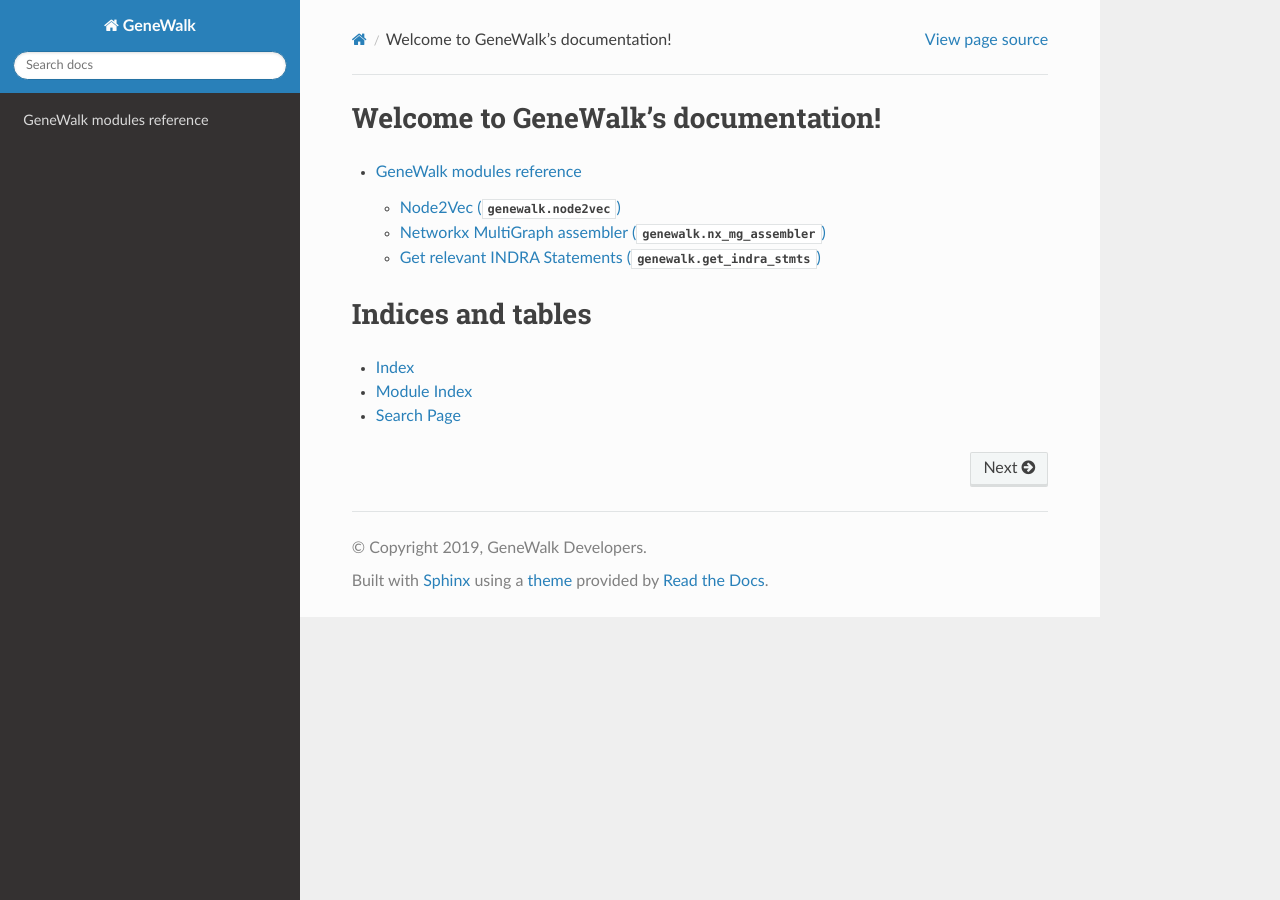
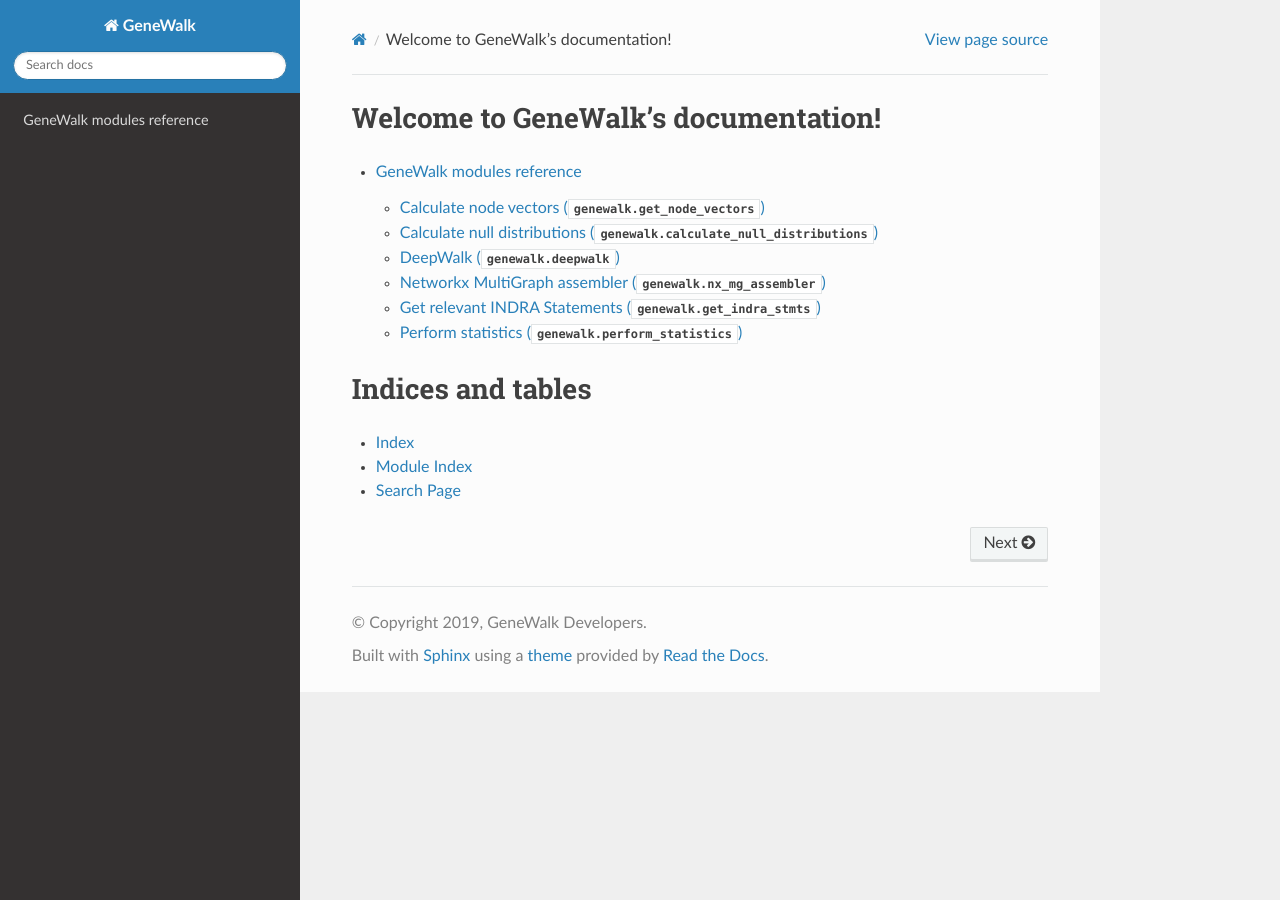
Before and after one commit to churchmanlab/genewalk, a Sphinx documentation site: the page built from doc/index.rst, in a window 1280 px wide. Built offline with Sphinx 7.4.7 and the Read the Docs theme 2.0.0, drawn with Linux system fonts in a browser that asks for light colours; formulas are drawn with MathJax 3.

Commit message:
Add missing modules to doc index

```diff
--- a/doc/modules/genewalk.rst
+++ b/doc/modules/genewalk.rst
@@ -1,7 +1,21 @@
-Node2Vec (:py:mod:`genewalk.node2vec`)
+Calculate node vectors (:py:mod:`genewalk.get_node_vectors`)
+============================================================
+
+.. automodule:: genewalk.get_node_vectors
+    :members:
+    :show-inheritance:
+
+Calculate null distributions (:py:mod:`genewalk.calculate_null_distributions`)
+==============================================================================
+
+.. automodule:: genewalk.calculate_null_distributions
+    :members:
+    :show-inheritance:
+
+DeepWalk (:py:mod:`genewalk.deepwalk`)
 ======================================
 
-.. automodule:: genewalk.node2vec
+.. automodule:: genewalk.deepwalk
     :members:
     :show-inheritance:
 
@@ -18,3 +32,10 @@ Get relevant INDRA Statements (:py:mod:`genewalk.get_indra_stmts`)
 .. automodule:: genewalk.get_indra_stmts
     :members:
     :show-inheritance:
+
+Perform statistics (:py:mod:`genewalk.perform_statistics`)
+==========================================================
+
+.. automodule:: genewalk.perform_statistics
+    :members:
+    :show-inheritance:
```
